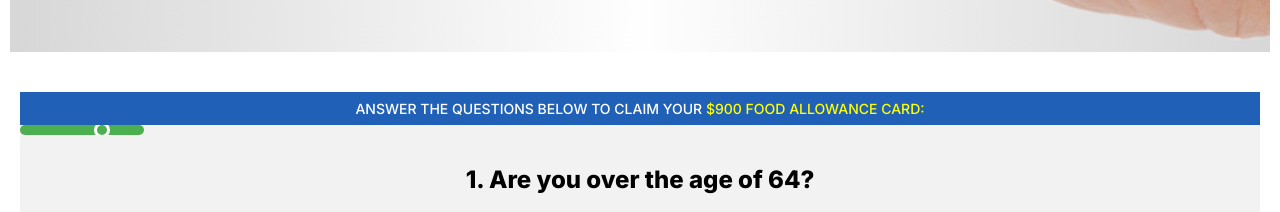
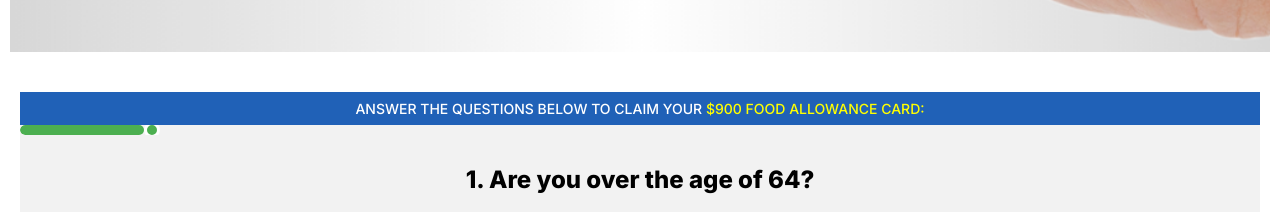
Before and after one commit to ragOP/lead-gene, a React (Create React App) app: page / in a window 1280 px wide. Shown: the part 1000-1212 px from the top of the page. Built offline with nearby package versions, Linux system fonts and the light colour scheme; a web font is replaced by a local one.

Commit message:
loader added fix

```diff
--- a/src/components/Home.jsx
+++ b/src/components/Home.jsx
@@ -51,16 +51,16 @@ const Home = () => {
     }
   };
 
-  const getDotWidth = () => {
+  const getDotLeftPosition = () => {
     switch (count) {
       case 1:
-        return "60%";
+        return "10%";
       case 2:
-        return "89%";
+        return "40%";
       case 3:
-        return "95%";
+        return "70%";
       case 4:
-        return "96%";
+        return "100%";
       default:
         return "0%";
     }
@@ -92,8 +92,15 @@ const Home = () => {
               <span>$900 FOOD ALLOWANCE CARD:</span>
             </p>
           </div>
-          <div className="quiz-loader" style={{ width: getLoaderWidth() }}>
-            <div className="loader-dot" style={{ left: getDotWidth() }}></div>
+          <div className="quiz-loader">
+            <div
+              className="inner-loader"
+              style={{ width: getLoaderWidth() }}
+            ></div>
+            <div
+              className="loader-dot"
+              style={{ left: getDotLeftPosition() }}
+            ></div>
           </div>
           <div className="quiz-ques">{quiz}</div>
           <div className="quiz-yes" onClick={handleYes}>
--- a/src/components/style.css
+++ b/src/components/style.css
@@ -200,17 +200,25 @@
     position: relative;
     width: 100%;
     height: 10px;
-    background-color: #4caf50;
     border-radius: 5px;
     overflow: hidden;
   }
+
+  .inner-loader {
+    height: 100%;
+    background-color: #4caf50;
+    transition: width 0.5s ease-in-out;
+    border-radius: 5px;
+  }
+
   .loader-dot {
     position: absolute;
     top: -3px;
-    left: 10%;
+    left: 0;
     width: 16px;
     height: 16px;
     background-color: #4caf50;
     border-radius: 50%;
+    transition: left 0.5s ease-in-out;
     border: 3px solid white;
   }
```
